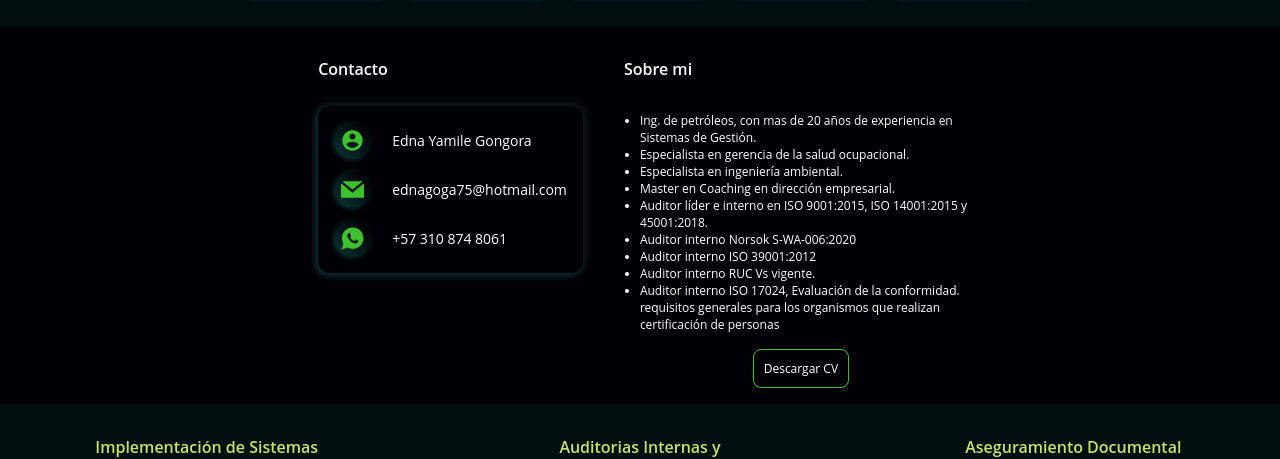
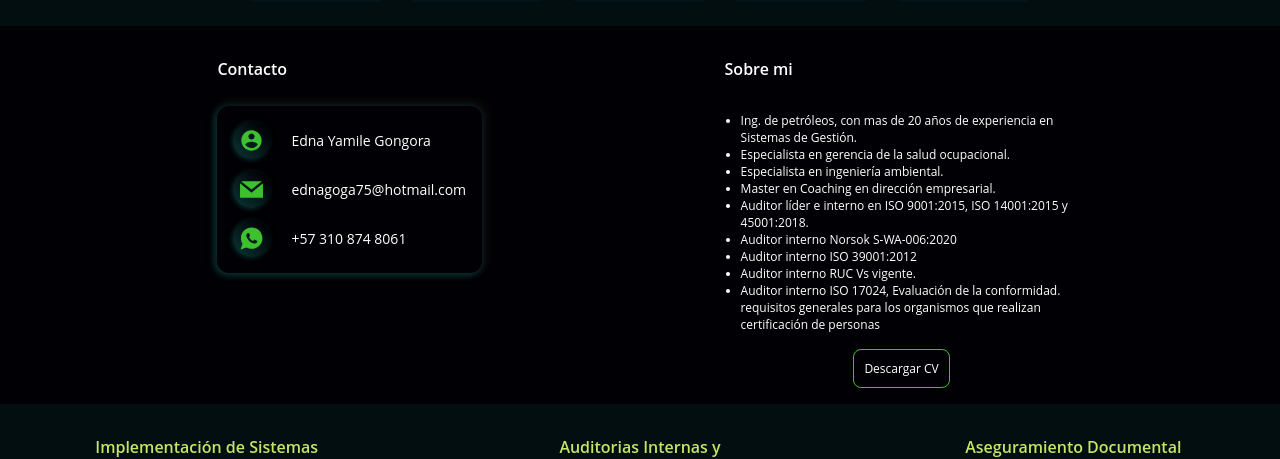
Before and after one commit to IngDonovan/broch-page, a React (Vite) app: page / in a window 1280 px wide. Shown: the part 780-1239 px from the top of the page. Built offline with nearby package versions, Linux system fonts and the light colour scheme.

Commit message:
fix responsive

```diff
--- a/src/Components/Contact/Contact.scss
+++ b/src/Components/Contact/Contact.scss
@@ -5,7 +5,7 @@
     @media (min-width: 680px){
         display: flex;
         // align-items: center;
-        justify-content: center;
+        justify-content: space-evenly;
         gap: 25px;
     }
 }
--- a/src/Components/InfoFooter/InfoFooter.scss
+++ b/src/Components/InfoFooter/InfoFooter.scss
@@ -32,6 +32,10 @@ footer {
             gap: 50px;
         }
     }
+    .linksConect li:hover{
+        color: $pColor;
+        cursor: pointer;
+    }
     ul{
         padding: 16px;
         display: flex;
@@ -40,10 +44,7 @@ footer {
         justify-content: center;
         gap: 16px;
     }
-    li:hover{
-        color: $pColor;
-        cursor: pointer;
-    }
+
     .designContainer{
         width: 100%;
         display: flex;
--- a/src/Components/Portfolio/Portfolio.scss
+++ b/src/Components/Portfolio/Portfolio.scss
@@ -55,6 +55,7 @@ section {
             display: flex;
             justify-content: center;
             gap: 20px;
+            overflow-x: none;
         }
     }
 
```
